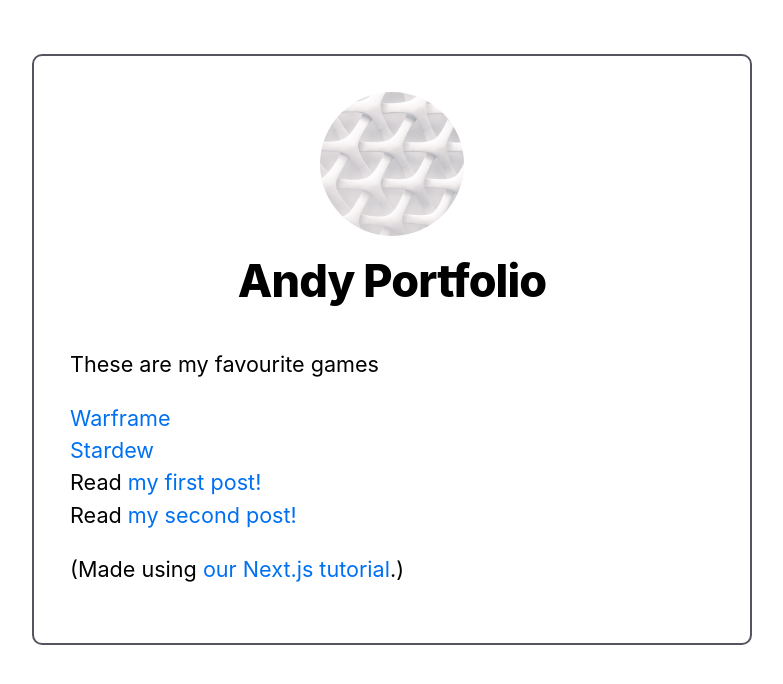
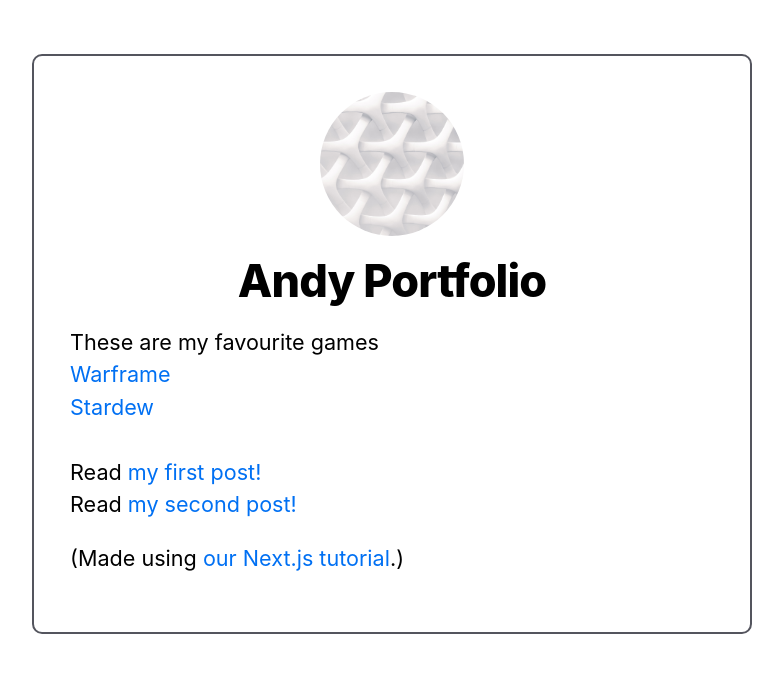
Before and after one commit to andy2029/andy-portfolio, a Next.js app: page / in a window 1280 px wide. Shown: the top 684 px of the page, without its empty margins (248-1031 px from the left). Built offline with nearby package versions, Linux system fonts and the light colour scheme.

Commit message:
added spacing

```diff
--- a/pages/index.js
+++ b/pages/index.js
@@ -9,13 +9,13 @@ export default function Home() {
         <title>{siteTitle}</title>
       </Head>
       <section className={utilStyles.headingMd}>
-        <p>These are my favourite games</p>
+        <div>These are my favourite games</div>
         <div><a href="https://warframe.fandom.com/wiki/">Warframe</a>
         </div>
         <div>
         <a href="https://stardewvalleywiki.com/Stardew_Valley_Wiki">Stardew</a>
         </div>
-
+      <br />
 
         <div>
         Read <Link href="/posts/first-post"><a>my first post!</a></Link>
```
